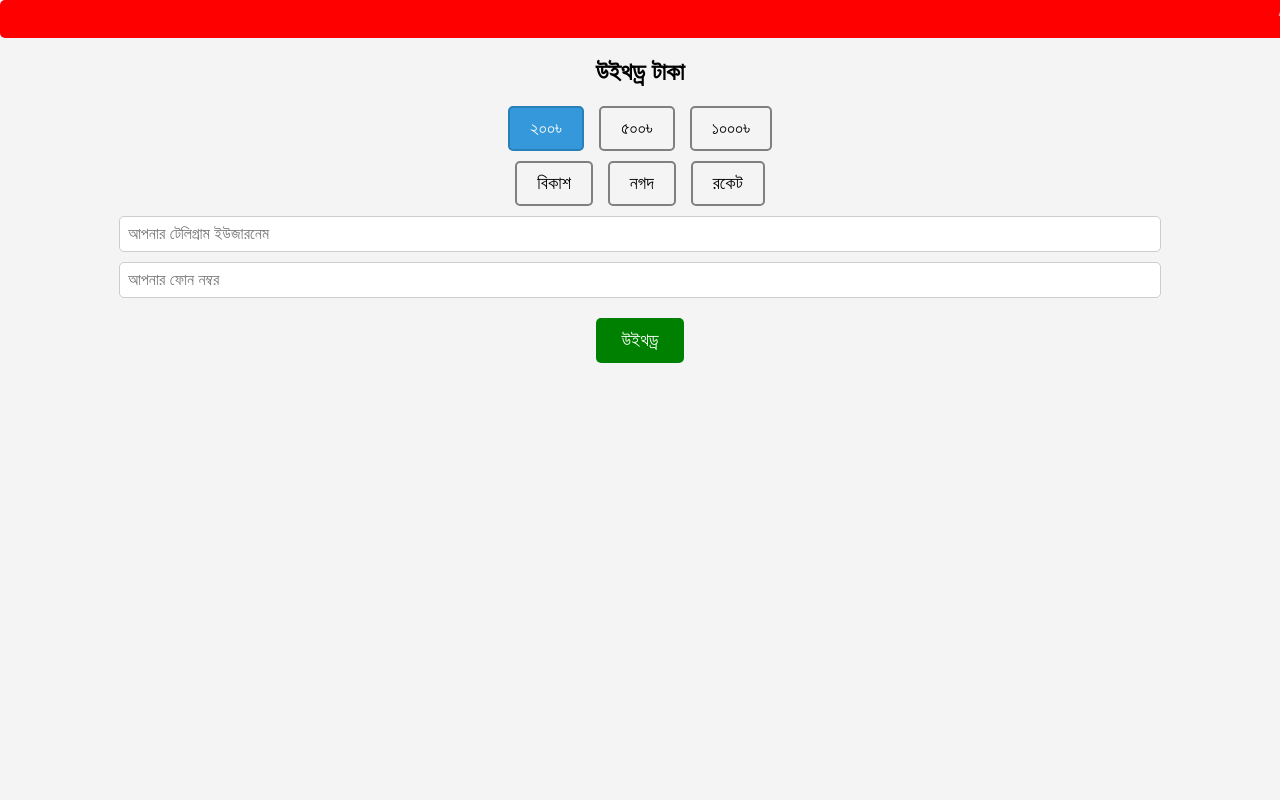
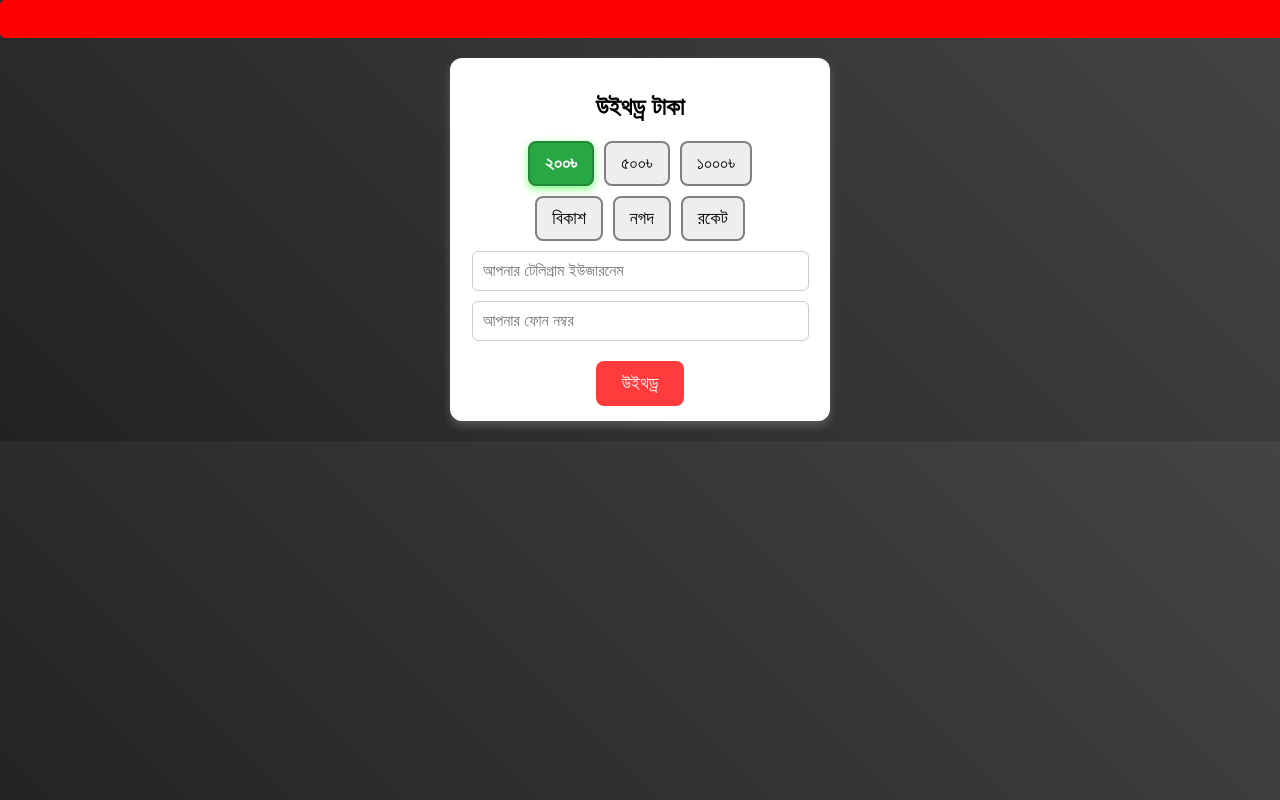
Before and after one commit to mdnahid3322/mdnahid33, a plain HTML site: page index.html in a window 1280 px wide. Both pictures are taken after a click on the element "২০০৳". Drawn offline with Linux system fonts and the light colour scheme.

Commit message:
Update style.css

```diff
--- a/style.css
+++ b/style.css
@@ -1,20 +1,18 @@
+/* 🔹 পুরো পেজের ব্যাকগ্রাউন্ড */
 body {
     font-family: Arial, sans-serif;
     text-align: center;
     margin: 0;
     padding: 0;
-    background-color: #f4f4f4;
+    background: linear-gradient(45deg, #222, #333, #444);
+    color: white;
 }
 
-h1 {
-    color: #2c3e50;
-    margin-top: 20px;
-}
-
-marquee {
+/* 🔹 নির্দেশনা বার */
+.header marquee {
     font-weight: bold;
-    color: white;
-    background-color: red;
+    color: yellow;
+    background: red;
     padding: 10px;
     font-size: 16px;
     border-radius: 5px;
@@ -22,85 +20,87 @@ marquee {
     width: 100%;
 }
 
+/* 🔹 উইথড্র কার্ড */
+.withdraw-card {
+    background: white;
+    color: black;
+    width: 90%;
+    max-width: 350px;
+    margin: 20px auto;
+    padding: 15px;
+    border-radius: 12px;
+    box-shadow: 0 5px 10px rgba(255, 255, 255, 0.2);
+}
+
+/* 🔹 টাকা ও পেমেন্ট অপশন */
 .amount-container, .payment-container {
     display: flex;
     justify-content: center;
-    gap: 15px;
+    gap: 10px;
     margin: 10px 0;
 }
 
 .amount, .payment {
-    padding: 10px 20px;
+    padding: 10px 15px;
     border: 2px solid gray;
-    border-radius: 5px;
+    border-radius: 8px;
     cursor: pointer;
     font-size: 18px;
+    transition: 0.3s;
+    background: #eee;
+}
+
+.amount:hover, .payment:hover {
+    background: #ddd;
 }
 
 .amount.selected, .payment.selected {
-    background-color: #3498db;
+    background: #28a745;
     color: white;
-    border-color: #2980b9;
+    border-color: #218838;
+    font-weight: bold;
+    box-shadow: 0 3px 8px rgba(0, 255, 0, 0.5);
 }
 
+/* 🔹 ইনপুট ডিজাইন */
 input {
     display: block;
     margin: 10px auto;
-    padding: 8px;
-    width: 80%;
+    padding: 10px;
+    width: 90%;
     border: 1px solid #ccc;
-    border-radius: 5px;
+    border-radius: 6px;
     font-size: 16px;
 }
 
+/* 🔹 উইথড্র বাটন */
 button {
     padding: 12px 25px;
-    background-color: green;
+    background: #ff3b3b;
     color: white;
     font-size: 18px;
     border: none;
     cursor: pointer;
-    border-radius: 5px;
+    border-radius: 8px;
     margin-top: 10px;
     position: relative;
     overflow: hidden;
-    transition: background 0.3s, transform 0.2s;
+    transition: 0.3s;
 }
 
-/* বাটন চাপ দিলে রঙ পরিবর্তন হবে */
+/* 🔹 প্রেস ইফেক্ট */
 button:active {
-    background-color: darkgreen;
+    background: darkred;
     transform: scale(0.95);
 }
 
-/* Sparkle Effect */
-.sparkle {
-    position: absolute;
-    width: 5px;
-    height: 5px;
-    background-color: yellow;
-    border-radius: 50%;
-    opacity: 0;
-    animation: sparkleAnimation 0.5s linear;
-}
-
-@keyframes sparkleAnimation {
-    0% {
-        opacity: 1;
-        transform: translateY(0) scale(1);
-    }
-    100% {
-        opacity: 0;
-        transform: translateY(-20px) scale(1.5);
-    }
-}
-
-button:disabled {
-    background-color: gray;
-    cursor: not-allowed;
-}
-
+/* 🔹 রিকোয়েস্ট স্ট্যাটাস */
 .pending {
     color: orange;
     font-weight: bold;
 }
+
+.canceled {
+    color: red;
+    font-weight: bold;
+}
```
